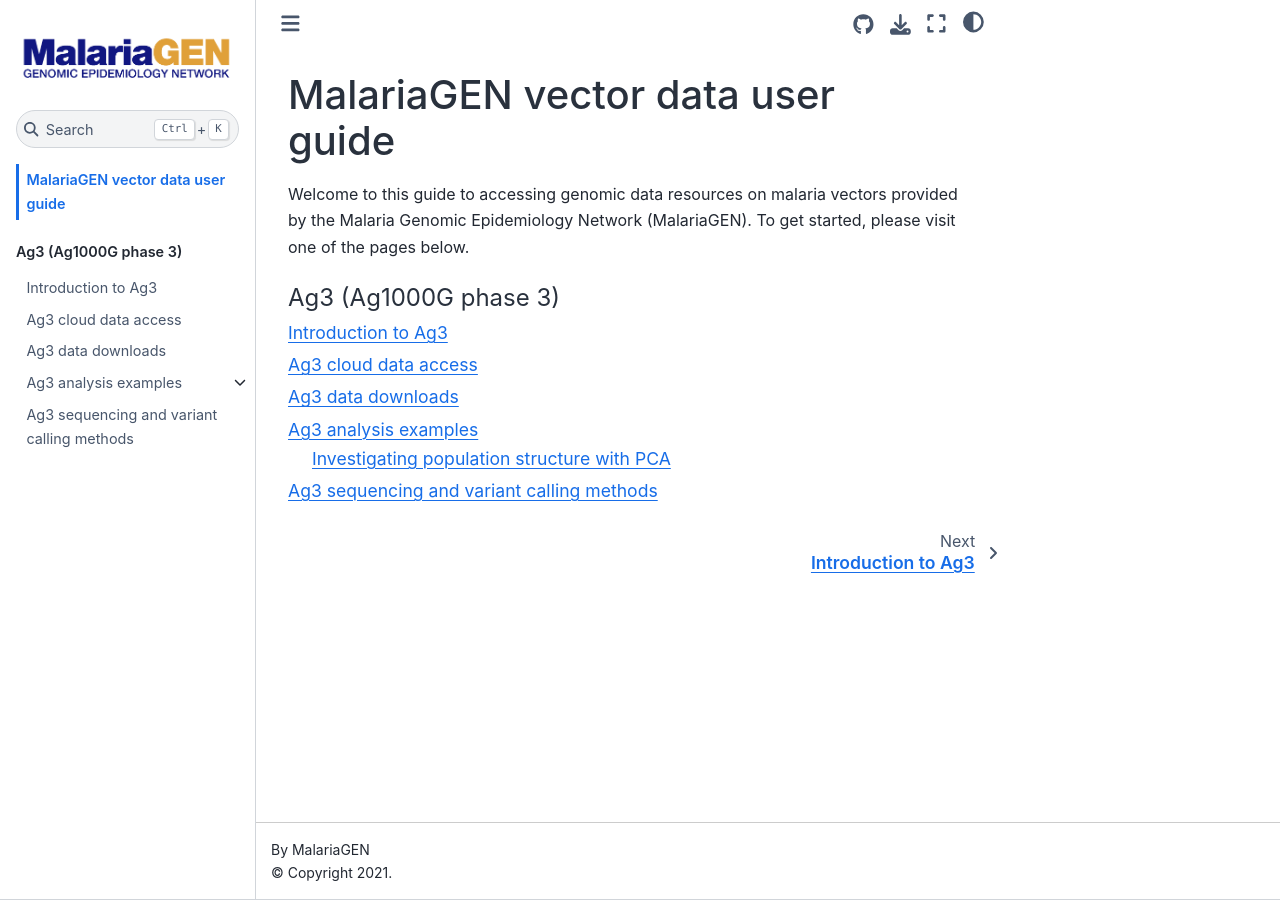
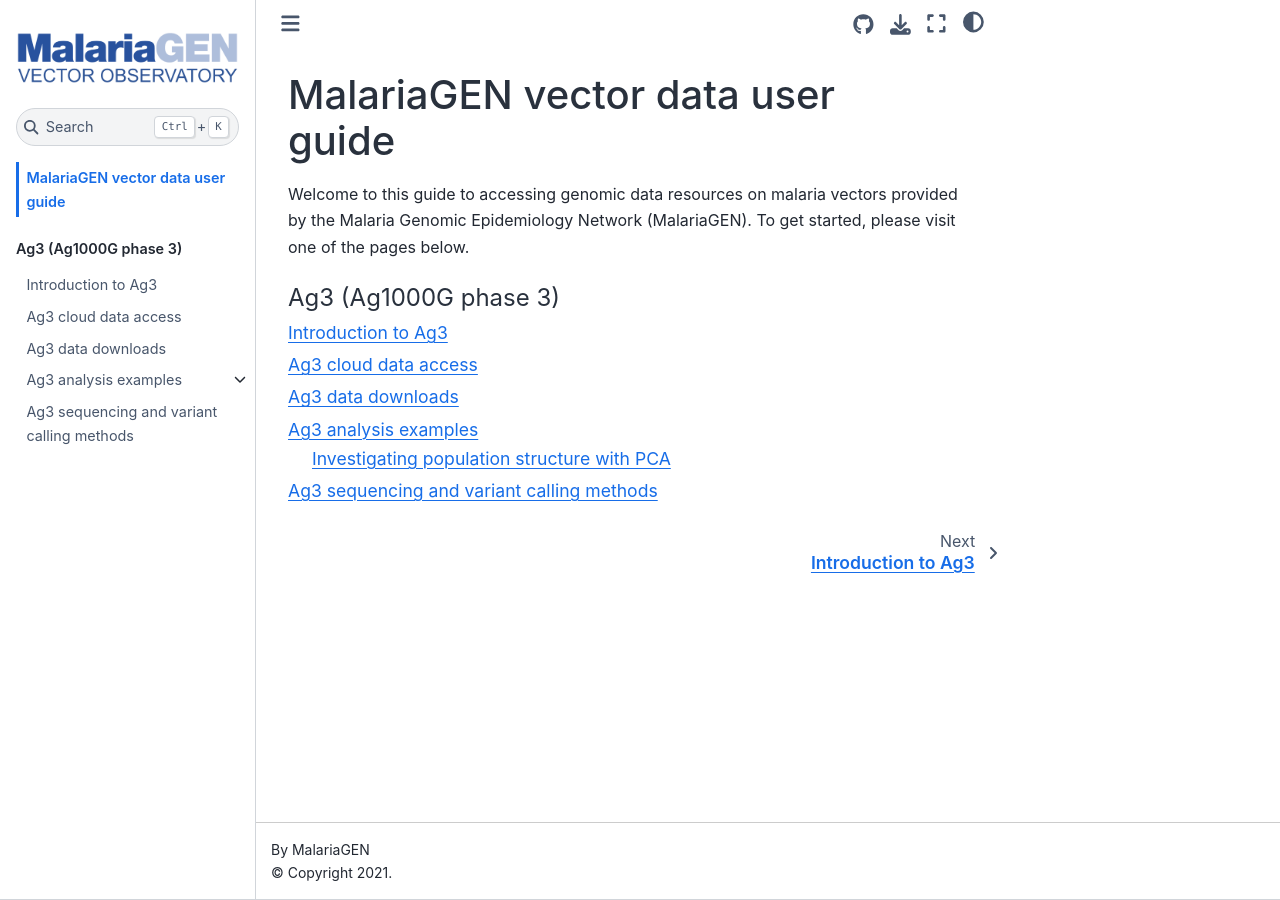
Before and after one commit to malariagen/vector-data, a Jupyter Book: the page built from docs/landing-page.md, in a window 1280 px wide. Built offline with Jupyter Book 1.0.4 settings and Sphinx 7.4.7 and the Sphinx Book theme 1.1.4, drawn with Linux system fonts in a browser that asks for light colours; pages that are not in the unit, such as notebooks, are missing from menus.

Commit message:
change logo

```diff
--- a/docs/_config.yml
+++ b/docs/_config.yml
@@ -1,7 +1,7 @@
 title: MalariaGEN vector data user guide
 author: MalariaGEN
 copyright: "2021"
-logo: images/logo.png
+logo: images/vobs-logo.png
 execute:
   execute_notebooks: "off"
 repository:
```
Also changed, not shown: docs/images/vobs-logo.png (added).
